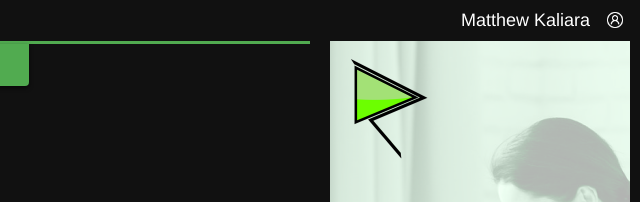
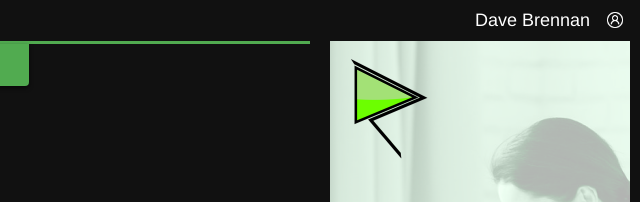
Before and after one commit to recommnded/auto-update, an Electron app: page index.html in a window 1073 px wide. Shown: the top 202 px of the page, 433-1073 px from the left. Drawn offline with Linux system fonts and the light colour scheme; no server answers.

Commit message:
revert name

```diff
--- a/index.html
+++ b/index.html
@@ -10,7 +10,7 @@
       <header>
         <h1 class="logo">Recommnded</h1>
         <div class="login">
-          Matthew Kaliara
+          Dave Brennan
           <img class="icon" id="admin_show" src="assets/icons/user.png" />
         </div>
       </header>
--- a/package.json
+++ b/package.json
@@ -1,6 +1,6 @@
 {
   "name": "Recommnded",
-  "version": "1.0.3",
+  "version": "1.1.0",
   "description": "Advocacy on Demand",
   "main": "main.js",
   "scripts": {
```
